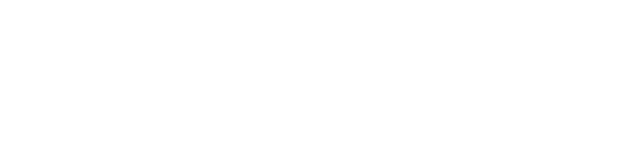
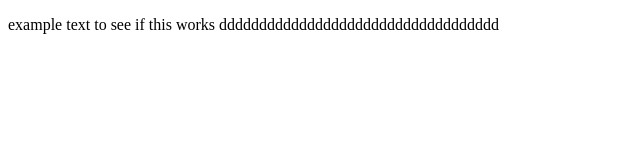
Before and after one commit to coreybruck/First-Test-Website, a plain HTML site: page index.html in a window 1280 px wide. Shown: the whole page, without its empty margins (0-640 px from the left). Drawn offline with Linux system fonts and the light colour scheme.

Commit message:
Update index.html

```diff
--- a/index.html
+++ b/index.html
@@ -6,6 +6,6 @@
     <title>Document</title>
 </head>
 <body>
-
+    <p>example text to see if this works ddddddddddddddddddddddddddddddddddd</p>
 </body>
 </html>
```
